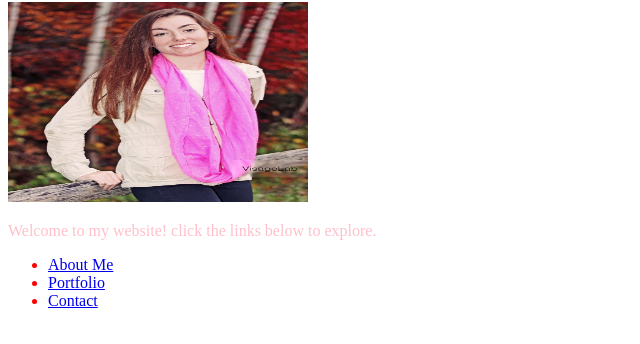
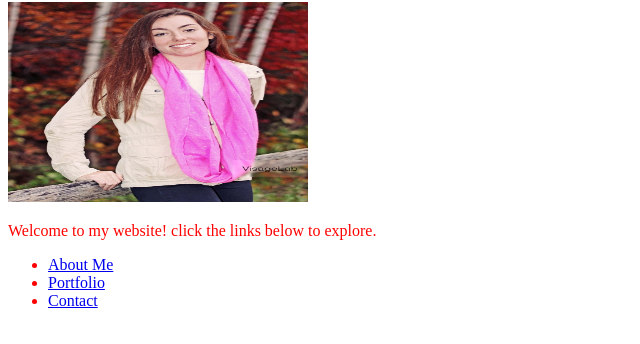
Before and after one commit to clob8545/clob8545.github.io, a plain HTML site: page Assignment5.html in a window 1280 px wide. Shown: the part 78-422 px from the top of the page, without its empty margins (0-640 px from the left). Drawn offline with Linux system fonts and the light colour scheme.

Commit message:
Update Assignment5.html

```diff
--- a/Assignment5.html
+++ b/Assignment5.html
@@ -17,7 +17,7 @@
 <img src="assignment5picture.JPG" alt="HomePageImage" style="width:300px;height:200px" >
 
 
-<p> Welcome to my website! click the links below to explore.
+<p class="color2"> Welcome to my website! click the links below to explore.
 </p>
 </div>
 <div class="color2">
```
